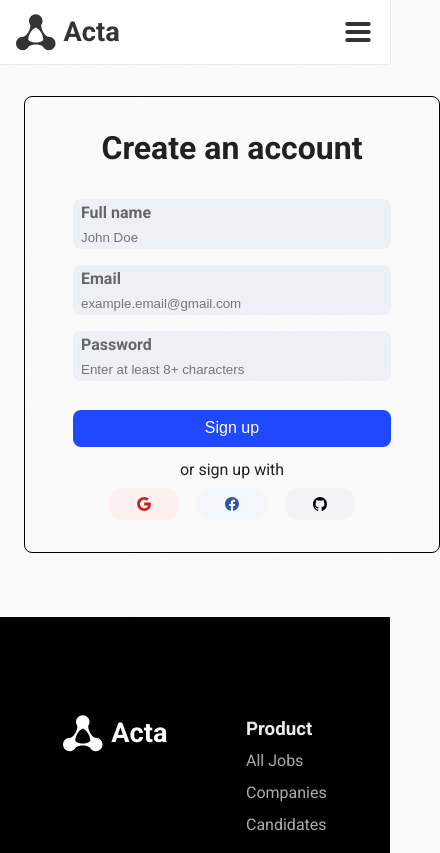
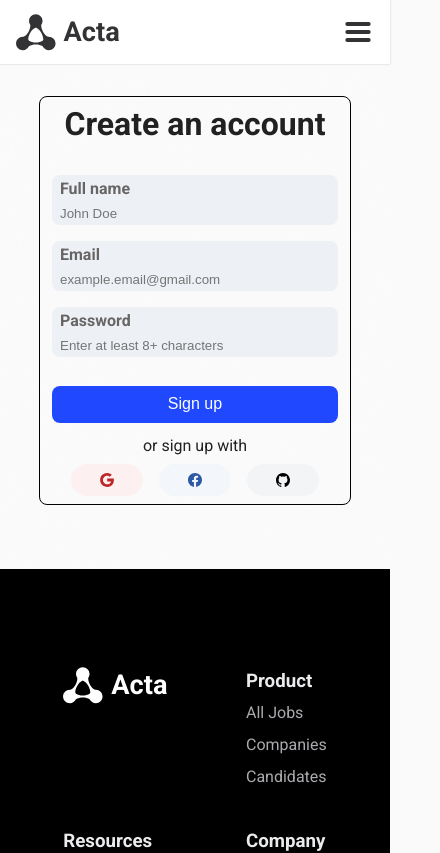
Before and after one commit to Luzefiru/Acta, a React (Create React App) app: page /auth in a window 390 px wide. Shown: the top 853 px of the page, 440 px wide, since content can reach past the window. Built offline with nearby package versions, Linux system fonts and the light colour scheme.

Commit message:
feat: make SignUp responsive

```diff
--- a/src/pages/SignUp/signup.css
+++ b/src/pages/SignUp/signup.css
@@ -106,3 +106,12 @@
 .github:hover {
   background-color: #ebebeb;
 }
+
+@media only screen and (max-width: 768px) {
+  .SignUp {
+    width: 80vw;
+    padding: 8px 12px;
+    border: 1.5px solid var(--black);
+    border-radius: 8px;
+  }
+}
```
